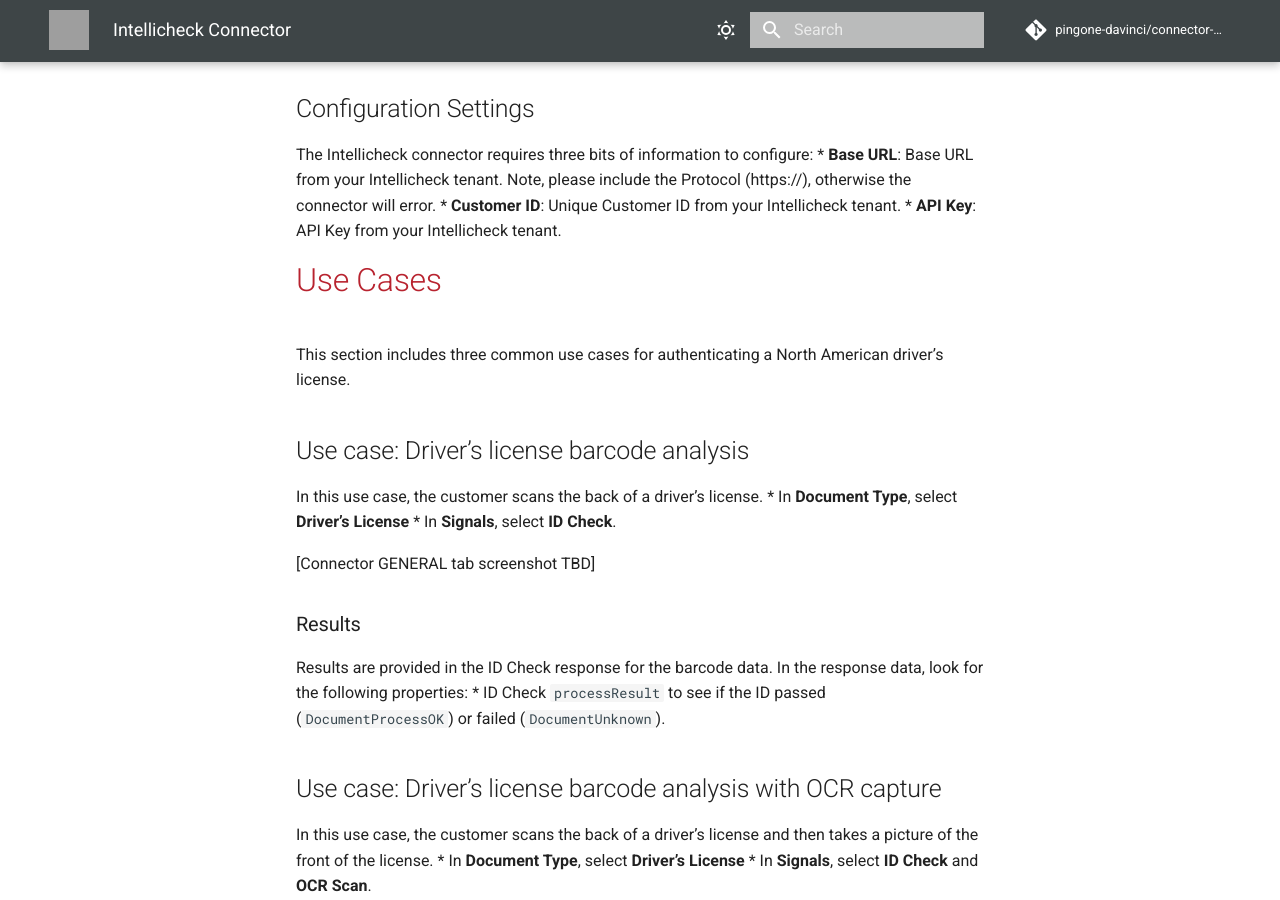
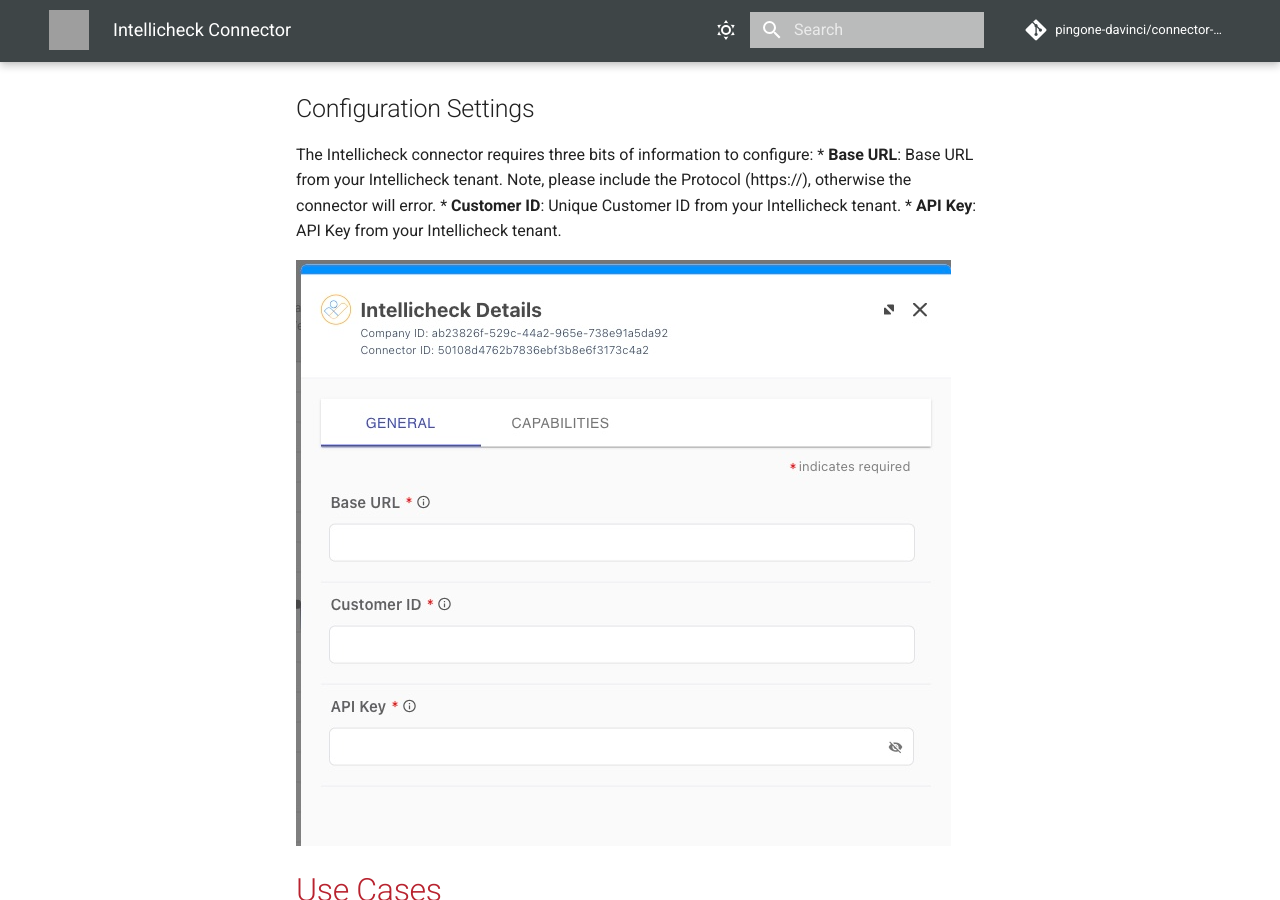
Before and after one commit to pingone-davinci/documentation, an MkDocs documentation site: the page built from docs/intellicheck/README.md, in a window 1280 px wide and 900 px high, scrolled down 4775 px. Built offline with MkDocs 1.6.1 and Material for MkDocs 9.7.7, drawn with Linux system fonts in a browser that asks for light colours; comment, search, counter and statistics services are not loaded; grey boxes are pictures that could not be loaded.

Commit message:
Update README.md

```diff
--- a/docs/intellicheck/README.md
+++ b/docs/intellicheck/README.md
@@ -82,6 +82,8 @@
 * **Base URL**: Base URL from your Intellicheck tenant. Note, please include the Protocol (https://), otherwise the connector will error.
 * **Customer ID**: Unique Customer ID from your Intellicheck tenant.
 * **API Key**: API Key from your Intellicheck tenant.
+
+![intellicheckConfig.png](intellicheckConfig.png)
 
 # Use Cases
 This section includes three common use cases for authenticating a North American driver’s license.
```
